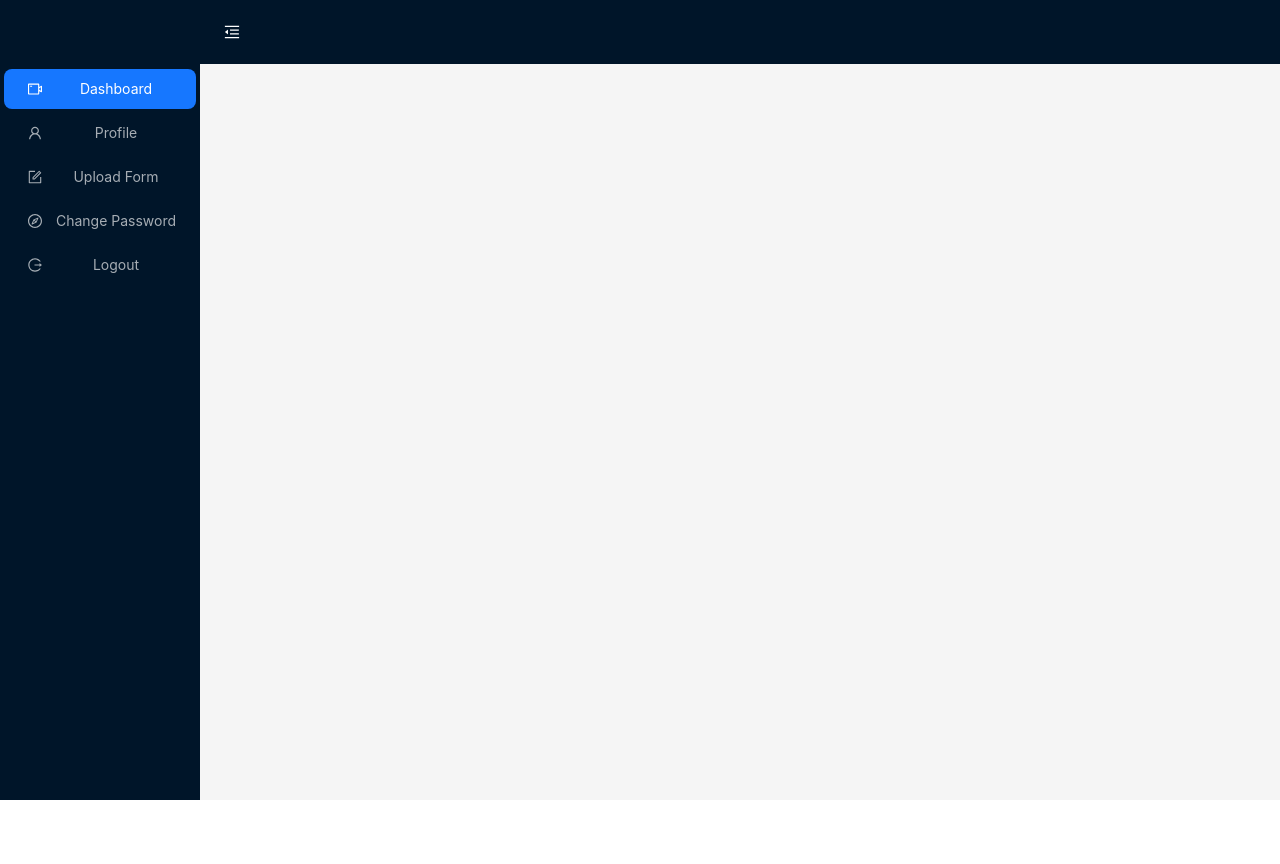
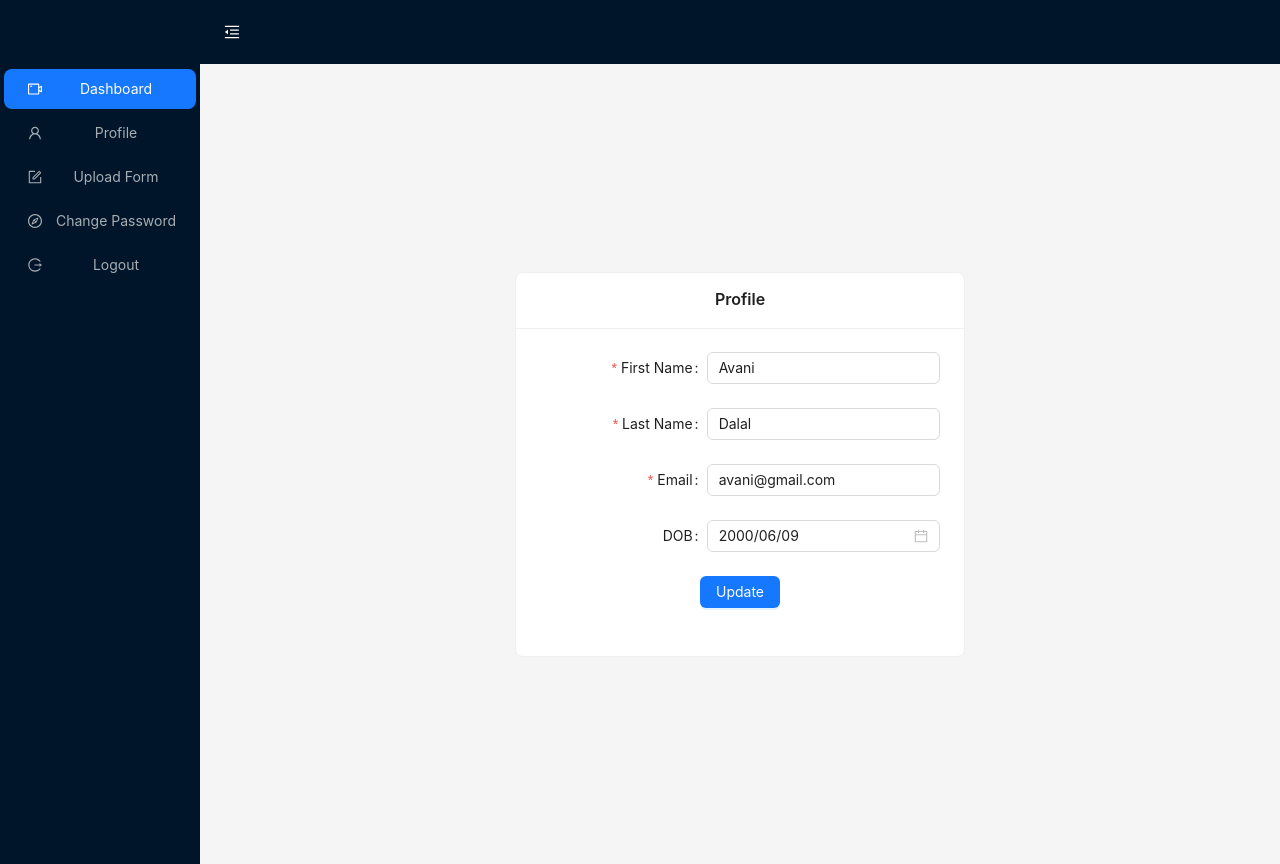
Before and after one commit to AvaniTechtic/test-admin, a React (Create React App) app: page /admin/profile in a window 1280 px wide. Before the commit the page ends 800 px from the top, so only its background shows below. Built offline with nearby package versions, Linux system fonts and the light colour scheme.

Commit message:
added profile menu in the list

```diff
--- a/src/App.js
+++ b/src/App.js
@@ -5,6 +5,7 @@ import LoginPage from './Components/LoginComponent';
 import RegistrationPage from './Components/RegistrationComponent';
 import ForgotPasswordPage from './Components/ForgotPasswordComponent';
 import Dashboard from './Components/DashboardComponent';
+import ProfilePage from './Components/ProfileComponent';
 
 function App() {
   return (
@@ -16,7 +17,7 @@ function App() {
           <Route path="/forgot-password" element={<ForgotPasswordPage />} />
           <Route path="/admin/*" element={<AdminLayout />}>
             <Route path="dashboard" element={<Dashboard />} />
-            <Route path="login" element={<LoginPage />} />
+            <Route path="profile" element={<ProfilePage />} />
             <Route path="forgot-password" element={<ForgotPasswordPage />} />
           </Route>
         </Routes>
--- a/src/Components/AdminLayout.js
+++ b/src/Components/AdminLayout.js
@@ -19,16 +19,16 @@ const AdminLayout = () => {
             <Link to="/admin/dashboard">Dashboard</Link>
           </Menu.Item>
           <Menu.Item key="2" icon={<UserOutlined />}>
-            <Link to="/admin/login">Profile</Link>
+            <Link to="/admin/profile">Profile</Link>
           </Menu.Item>
           <Menu.Item key="3" icon={<FormOutlined />}>
             <Link to="/admin/forgot-password">Upload Form</Link>
           </Menu.Item>
-          <Menu.Item key="3" icon={<CompassOutlined />}>
+          <Menu.Item key="4" icon={<CompassOutlined />}>
             <Link to="/admin/forgot-password">Change Password</Link>
           </Menu.Item>
-          <Menu.Item key="3" icon={<LogoutOutlined />}>
-            <Link to="/admin/forgot-password">Logout</Link>
+          <Menu.Item key="5" icon={<LogoutOutlined />}>
+            <Link to="/">Logout</Link>
           </Menu.Item>
         </Menu>
       </Sider>
--- /dev/null
+++ b/src/Components/ProfileComponent.js
@@ -0,0 +1,155 @@
+import { showNotification } from './NotificationComponent';
+import moment from "moment";
+import React from "react";
+import { Card, Button, Form, Input, Space, DatePicker } from "antd";
+const dateFormat = "YYYY/MM/DD";
+
+const ProfilePage = () => {
+    // assign intial values to a form
+    const fields = [
+        {
+            name: ['firstname'],
+            value: 'Avani',
+        },
+        {
+            name: ['lastname'],
+            value: 'Dalal',
+        },
+        {
+            name: ['email'],
+            value: 'avani@gmail.com'
+        },
+        {
+            name: ['Dob'],
+            value: moment('2000-06-09T12:40:14+0000')
+        }
+    ];
+
+    // submit the registration form
+    const onFinish = (values) => {
+        showNotification('', 'success', 'Successfully Updated your profile')
+    };
+
+    // throws the error if any in form
+    const onFinishFailed = (errorInfo) => {
+        console.log("Failed:", errorInfo);
+    };
+
+    // validate date of birth
+    const validateDateOfBirth = (rule, value) => {
+        return new Promise((resolve, reject) => {
+            if (value) {
+                // Parse the date using the specified format
+                const dateOfBirth = moment(new Date(value), dateFormat);
+                const currentDate = moment();
+                const age = currentDate.diff(dateOfBirth, 'years');
+                if (age >= 18) {
+                    resolve();
+                } else {
+                    reject('You must be at least 18 years old to register.');
+                }
+            } else {
+                reject('Please select your date of birth');
+            }
+        });
+    };
+
+    return (
+        <div
+            style={{
+                display: "flex",
+                alignItems: "center",
+                justifyContent: "center",
+                minHeight: "100vh", // Ensure the container takes up the full viewport height
+            }}
+        >
+            <Space direction="vertical" size={16}>
+                <Card title="Profile">
+                    <Form
+                        name="basic"
+                        labelCol={{
+                            span: 10,
+                        }}
+                        wrapperCol={{
+                            span: 16,
+                        }}
+                        style={{
+                            minWidth: 400,
+                        }}
+                        initialValues={{
+                            remember: true,
+                        }}
+                        onFinish={onFinish}
+                        onFinishFailed={onFinishFailed}
+                        autoComplete="off"
+                        fields={fields}
+                    >
+                        <Form.Item
+                            label="First Name"
+                            name="firstname"
+                            rules={[
+                                {
+                                    required: true,
+                                    message: "Please input your First Name!",
+                                },
+                            ]}
+                        >
+                            <Input />
+                        </Form.Item>
+
+                        <Form.Item
+                            label="Last Name"
+                            name="lastname"
+                            rules={[
+                                {
+                                    required: true,
+                                    message: "Please input your Last Name!",
+                                },
+                            ]}
+                        >
+                            <Input />
+                        </Form.Item>
+
+                        <Form.Item
+                            label="Email"
+                            name="email"
+                            rules={[
+                                { required: true, message: "Please input your email!" },
+                                { type: "email", message: "Please enter a valid email address!" },
+                            ]}
+                        >
+                            <Input />
+                        </Form.Item>
+
+                        <Form.Item
+                            label="DOB"
+                            name="Dob"
+                            rules={[
+                                { validator: validateDateOfBirth },
+                            ]}
+                        >
+                            <DatePicker
+                                format={dateFormat}
+                                style={{ justifyContent: "left", display: "flex" }}
+                            />
+                        </Form.Item>
+
+                        <Form.Item
+                            style={{
+                                textAlign: "center",
+                                justifyContent: "center",
+                                display: "flex",
+                            }}
+                        >
+                            <Button type="primary" htmlType="submit">
+                                Update
+                            </Button>
+                        </Form.Item>
+                    </Form>
+                </Card>
+            </Space>
+        </div >
+    );
+};
+
+export default ProfilePage;
```
